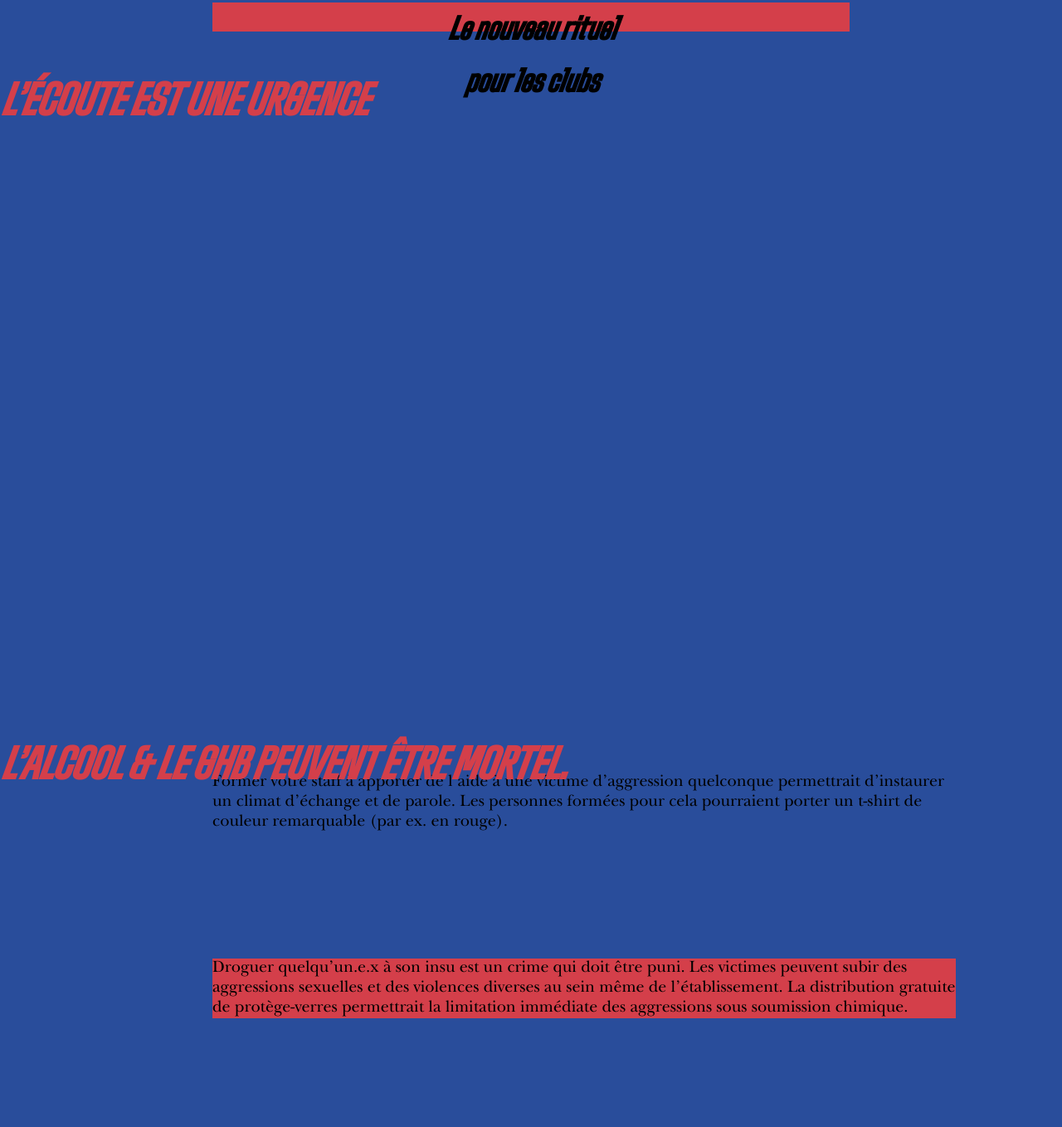
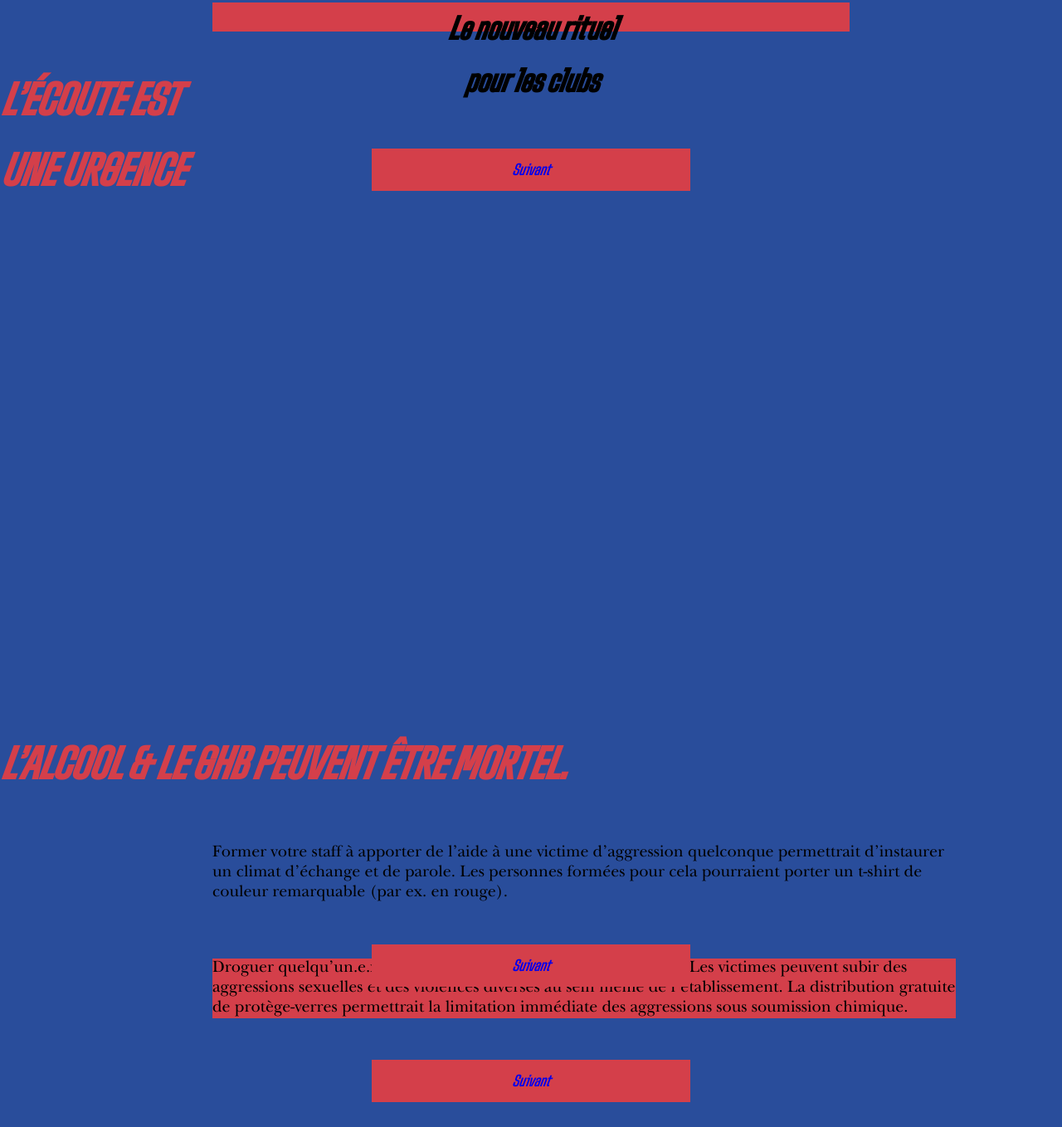
Before and after one commit to r-lenny/LAB, a plain HTML site: page club.html in a window 1280 px wide. Shown: the part 762-2120 px from the top of the page at 83% size. Drawn offline with Linux system fonts and the light colour scheme.

Commit message:
ajout btn 2

```diff
--- a/club.html
+++ b/club.html
@@ -45,24 +45,33 @@
             <h4>
                 Le nouveau rituel <br>pour les clubs
             </h4>
+            <button>
+                <a href="#scrollclub1"> Suivant</a>
+            </button>
         </section>
-        <section class="club">
+        <section class="club" id="scrollclub1">
             <h3 class="titleClub">
-                L’écoute est une urgence
+                L’écoute est <br>une urgence
             </h3>
             <p class="clubParagraphe">
                 Former votre staff à apporter de l’aide à une victime d’aggression quelconque permettrait d’instaurer un climat d’échange et de parole. Les personnes formées pour cela pourraient porter un t-shirt de couleur remarquable (par ex. en rouge).
             </p>
+            <button>
+                <a href="#scrollclub2"> Suivant</a>
+            </button>
         </section>
-        <section class="club">
+        <section class="club" id="scrollclub2">
             <h3 class="titleClub">
                 L’alcool & le GHB peuvent être mortel.
             </h3>
             <p class="clubParagraphe clubParagraphe-space">
                 Droguer quelqu’un.e.x à son insu est un crime qui doit être puni. Les victimes peuvent subir des aggressions sexuelles et des violences diverses au sein même de l’établissement. La distribution gratuite de protège-verres permettrait la limitation immédiate des aggressions sous soumission chimique.
             </p>
+            <button>
+                <a href="#scrollclub3"> Suivant</a>
+            </button>
         </section>
-        <section class="club">
+        <section class="club" id="scrollclub3">
             <h3 class="titleClub">
                 Les agressions peuvent Détruire des vies.
             </h3>
```
